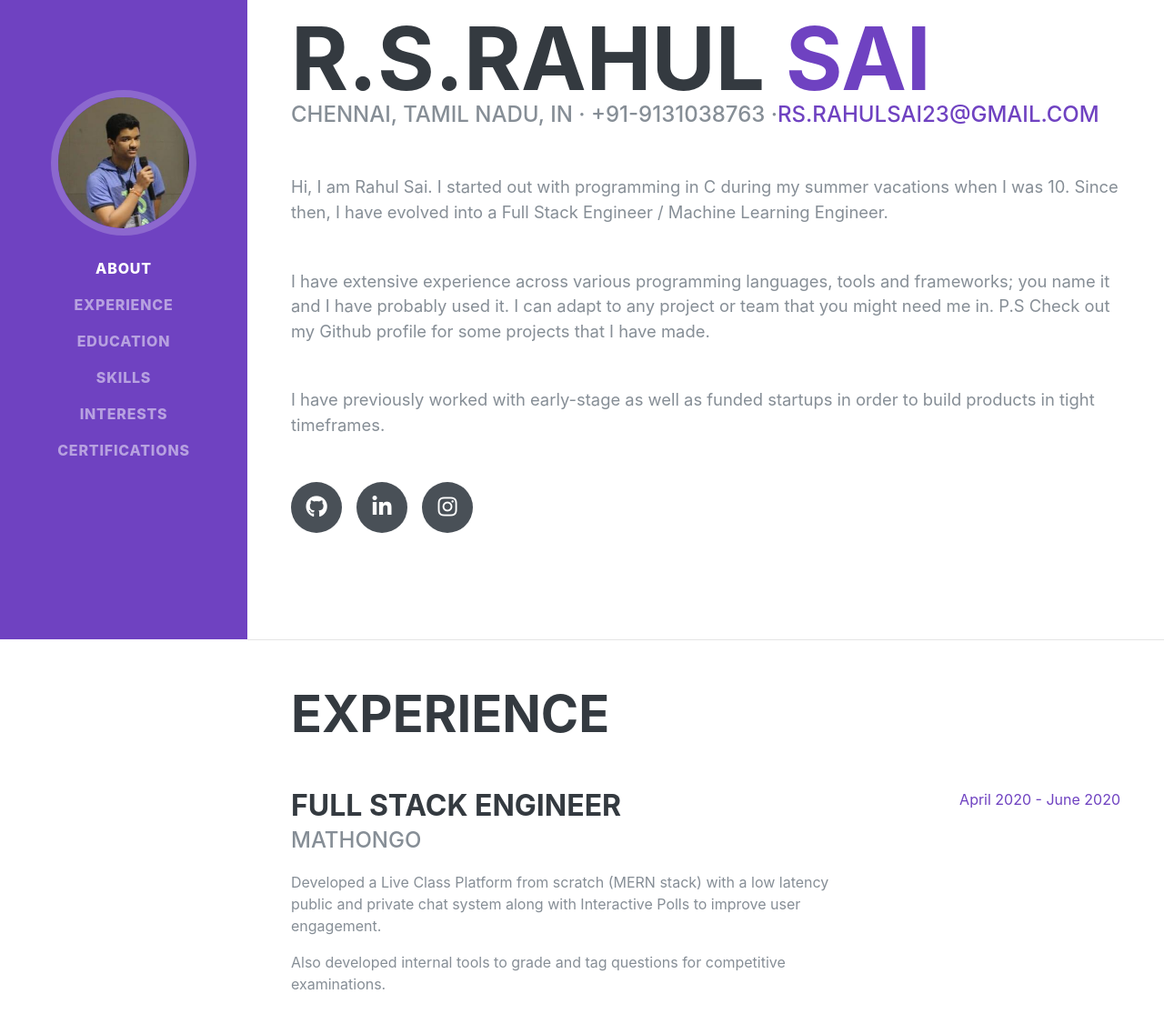
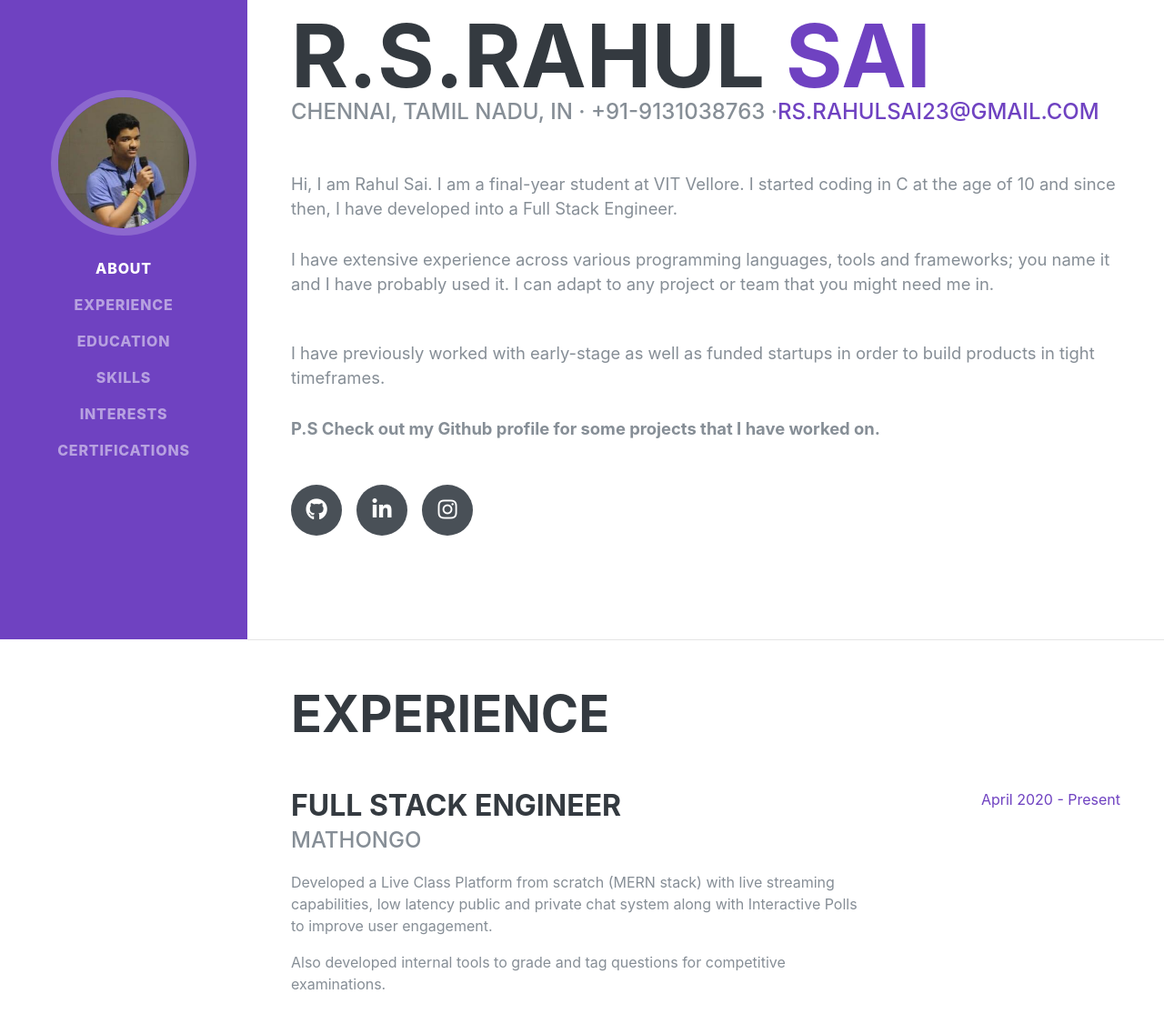
Before and after one commit to rahulsai1999/portfolio, a Gatsby site: page / in a window 1280 px wide. Shown: the part 97-1212 px from the top of the page at 91% size. Built offline with nearby package versions, Linux system fonts and the light colour scheme; Gatsby itself is replaced by a stand-in of ours; a web font is replaced by a local one.

Commit message:
update on deployment

```diff
--- a/src/pages/index.js
+++ b/src/pages/index.js
@@ -22,19 +22,24 @@ const IndexPage = () => (
             <a href={`mailto:${config.email}`}>{config.email}</a>
           </div>
           <p className="lead mb-5">
-            Hi, I am Rahul Sai. I started out with programming in C during my
-            summer vacations when I was 10. Since then, I have evolved into a
-            Full Stack Engineer / Machine Learning Engineer.
-          </p>
-          <p className="lead mb-5">
-            I have extensive experience across various programming languages,
-            tools and frameworks; you name it and I have probably used it. I can
-            adapt to any project or team that you might need me in. P.S Check
-            out my Github profile for some projects that I have made.
+            Hi, I am Rahul Sai. I am a final-year student at VIT Vellore. I
+            started coding in C at the age of 10 and since then, I have
+            developed into a Full Stack Engineer.
+            <br />
+            <br />I have extensive experience across various programming
+            languages, tools and frameworks; you name it and I have probably
+            used it. I can adapt to any project or team that you might need me
+            in.
           </p>
           <p className="lead mb-5">
             I have previously worked with early-stage as well as funded startups
             in order to build products in tight timeframes.
+            <br />
+            <br />
+            <strong>
+              P.S Check out my Github profile for some projects that I have
+              worked on.
+            </strong>
           </p>
 
           <div className="social-icons">
@@ -64,9 +69,9 @@ const IndexPage = () => (
               <h3 className="mb-0">Full Stack Engineer</h3>
               <div className="subheading mb-3">MathonGo</div>
               <p>
-                Developed a Live Class Platform from scratch (MERN stack) with a
-                low latency public and private chat system along with
-                Interactive Polls to improve user engagement.
+                Developed a Live Class Platform from scratch (MERN stack) with
+                live streaming capabilities, low latency public and private chat
+                system along with Interactive Polls to improve user engagement.
               </p>
               <p>
                 Also developed internal tools to grade and tag questions for
@@ -74,7 +79,7 @@ const IndexPage = () => (
               </p>
             </div>
             <div className="resume-date text-md-right">
-              <span className="text-primary">April 2020 - June 2020</span>
+              <span className="text-primary">April 2020 - Present</span>
             </div>
           </div>
 
@@ -253,12 +258,12 @@ const IndexPage = () => (
           <p>
             Apart from being a developer, I enjoy most of my time gathering
             technical knowledge in all forms possible and not just limited to
-            topics related to computers. I have a fascination with cars and I
-            happen to have an extensive knowledge on automotive engineering. I
-            am an avid Formula 1 fan, and I also enjoy simulator racing.
+            topics related to computers.
           </p>
           <p className="mb-0">
-            When forced indoors, I am a movie and series buff.
+            I have a fascination with cars and I happen to have an extensive
+            knowledge on automotive engineering. I am an avid Formula 1 fan, and
+            I also enjoy simulator racing.
           </p>
         </div>
       </section>
```
